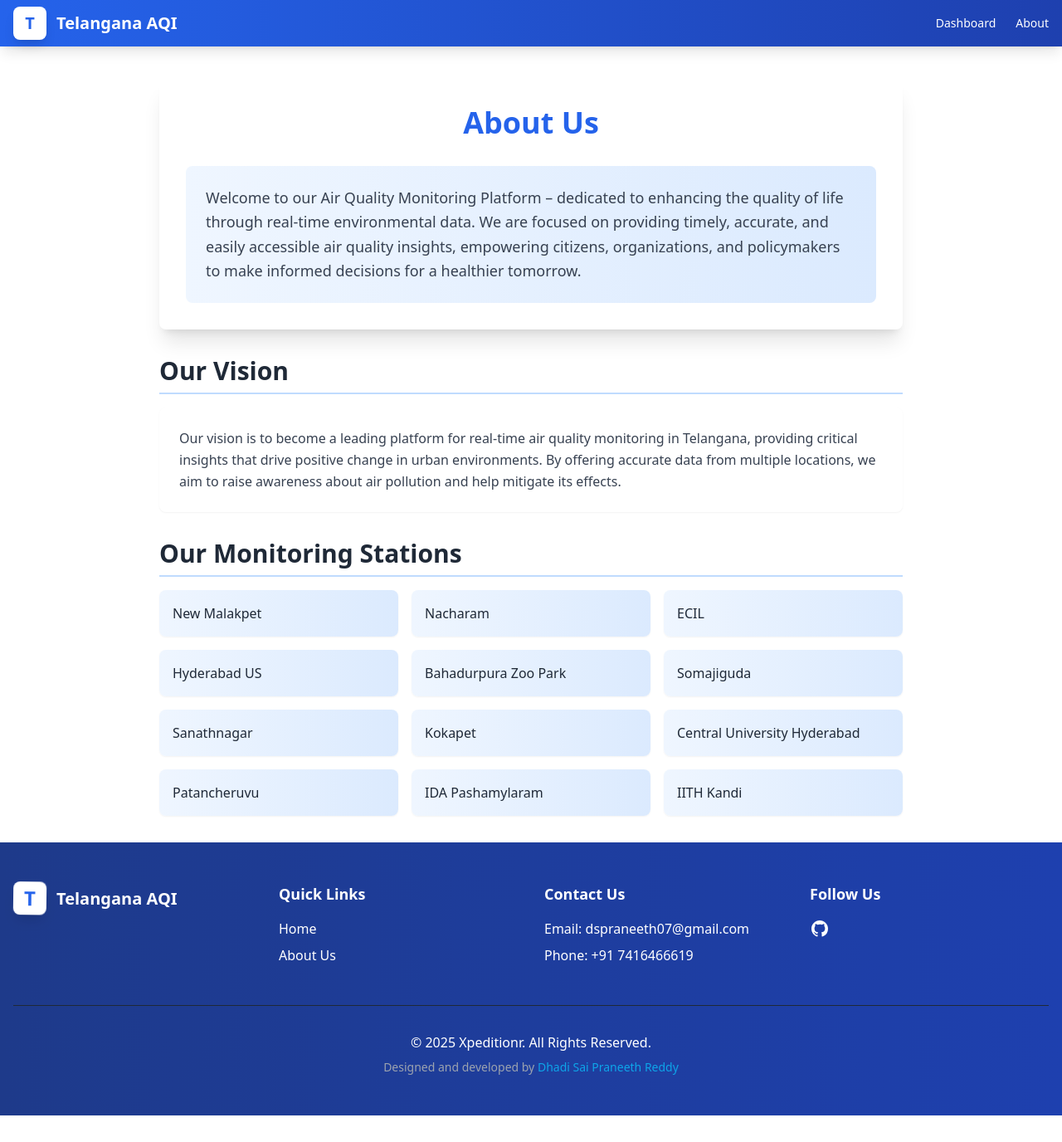
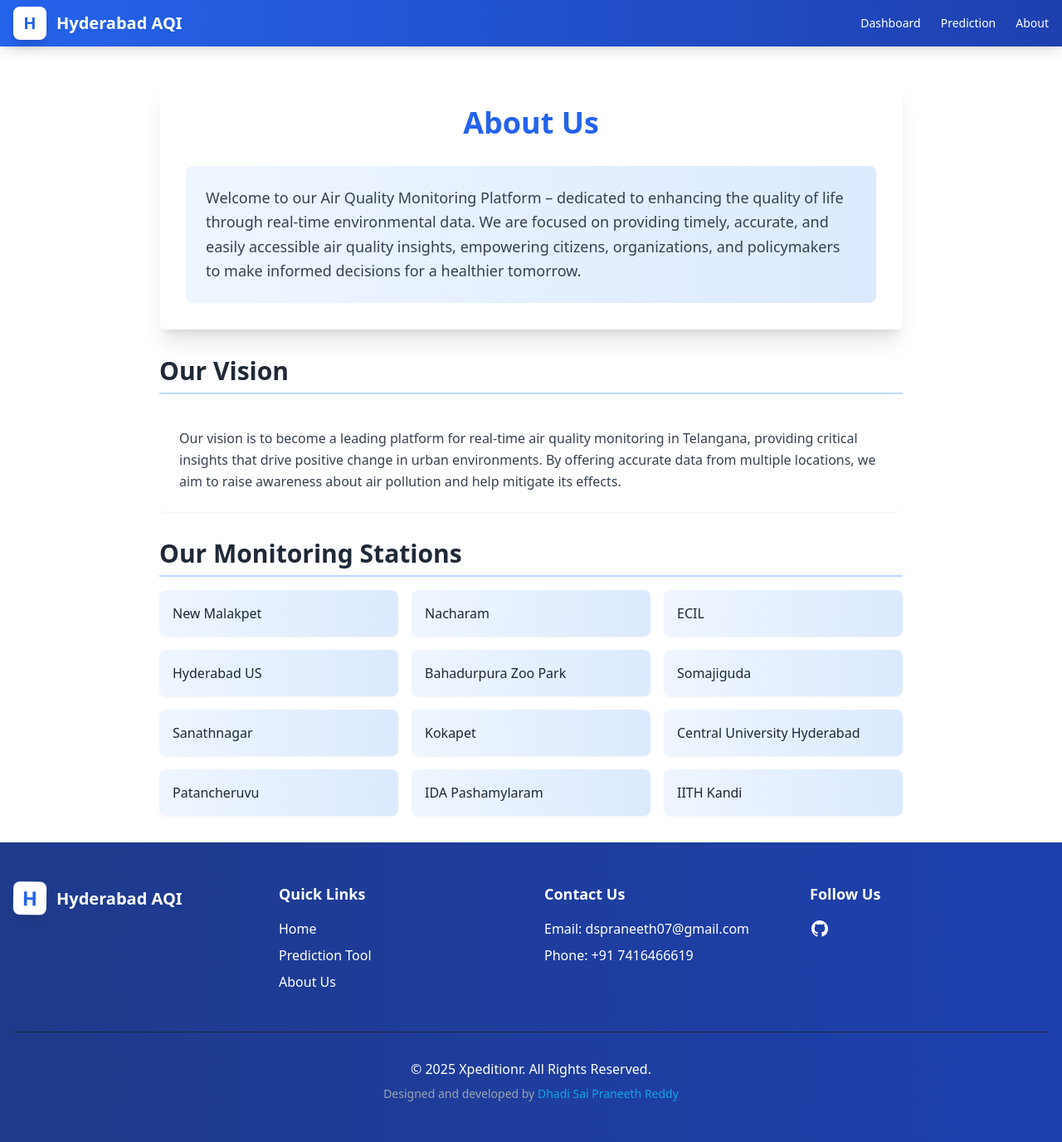
Before and after one commit to manideep395/hyderabad-aqi, a React (Vite) app: page /about in a window 1280 px wide. Shown: the whole page at 83% size. Before the commit the page ends 1344 px from the top, so only its background shows below. Built offline with nearby package versions, Linux system fonts and the light colour scheme.

Commit message:
Add navigation buttons to header and footer
Added a button to the navbar in the header and included quick links in the footer for improved navigation.
[skip gpt_engineer]

```diff
--- a/src/components/Footer.tsx
+++ b/src/components/Footer.tsx
@@ -9,9 +9,9 @@ const Footer = () => {
           <div className="col-span-1 md:col-span-1">
             <div className="flex items-center gap-3 mb-4">
               <div className="w-10 h-10 bg-white rounded-lg shadow-lg flex items-center justify-center animate-float">
-                <span className="text-blue-600 text-2xl font-bold">T</span>
+                <span className="text-blue-600 text-2xl font-bold">H</span>
               </div>
-              <span className="text-xl font-bold text-primary-foreground">Telangana AQI</span>
+              <span className="text-xl font-bold text-primary-foreground">Hyderabad AQI</span>
             </div>
           </div>
 
@@ -19,6 +19,7 @@ const Footer = () => {
             <h3 className="text-lg font-semibold mb-4">Quick Links</h3>
             <ul className="space-y-2">
               <li><Link to="/" className="hover:text-primary transition-colors">Home</Link></li>
+              <li><Link to="/prediction" className="hover:text-primary transition-colors">Prediction Tool</Link></li>
               <li><Link to="/about" className="hover:text-primary transition-colors">About Us</Link></li>
             </ul>
           </div>
--- a/src/components/Header.tsx
+++ b/src/components/Header.tsx
@@ -10,12 +10,12 @@ const Header = () => {
             <div className="relative w-10 h-10">
               <div className="absolute w-full h-full">
                 <div className="w-full h-full bg-white rounded-lg shadow-lg transform transition-transform duration-300 hover:scale-110 flex items-center justify-center">
-                  <span className="text-blue-600 text-xl font-bold">T</span>
+                  <span className="text-blue-600 text-xl font-bold">H</span>
                 </div>
               </div>
             </div>
             <Link to="/" className="text-xl font-bold text-white">
-              Telangana AQI
+              Hyderabad AQI
             </Link>
           </div>
 
@@ -23,6 +23,9 @@ const Header = () => {
           <nav className="flex space-x-6">
             <Link to="/" className="text-white hover:text-blue-200 transition-colors text-sm font-medium">
               Dashboard
+            </Link>
+            <Link to="/prediction" className="text-white hover:text-blue-200 transition-colors text-sm font-medium">
+              Prediction
             </Link>
             <Link to="/about" className="text-white hover:text-blue-200 transition-colors text-sm font-medium">
               About
```
